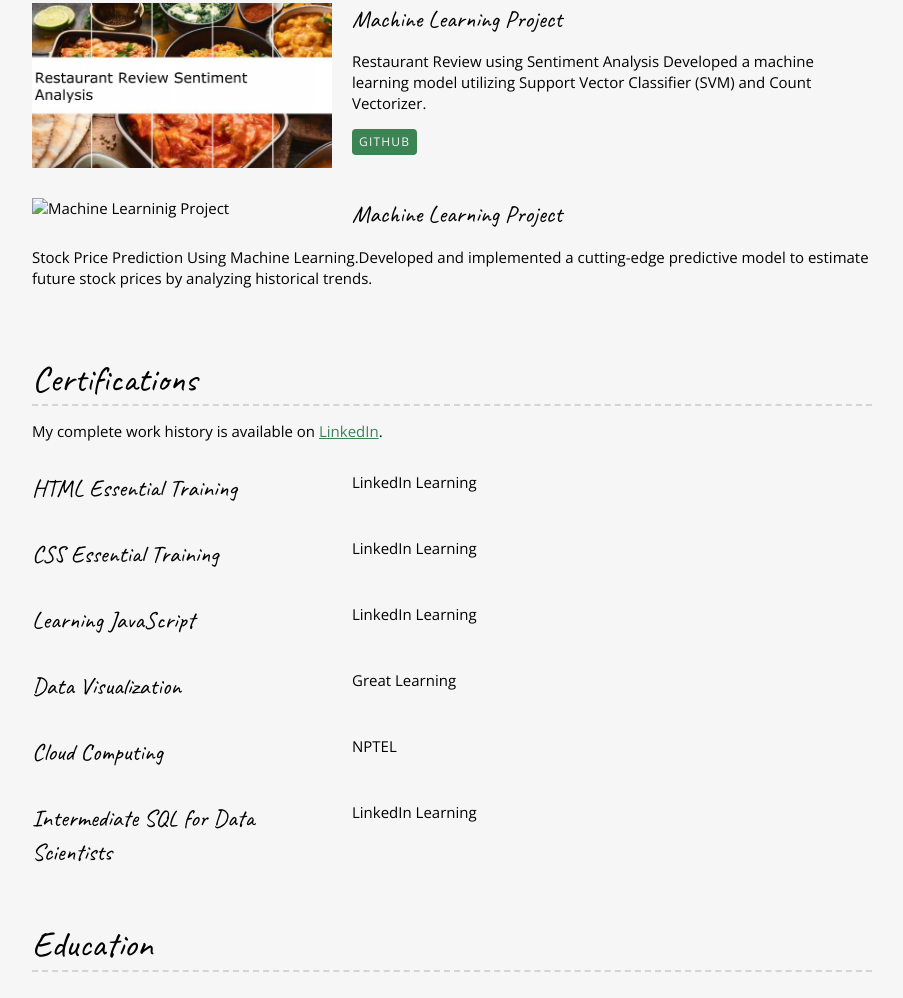
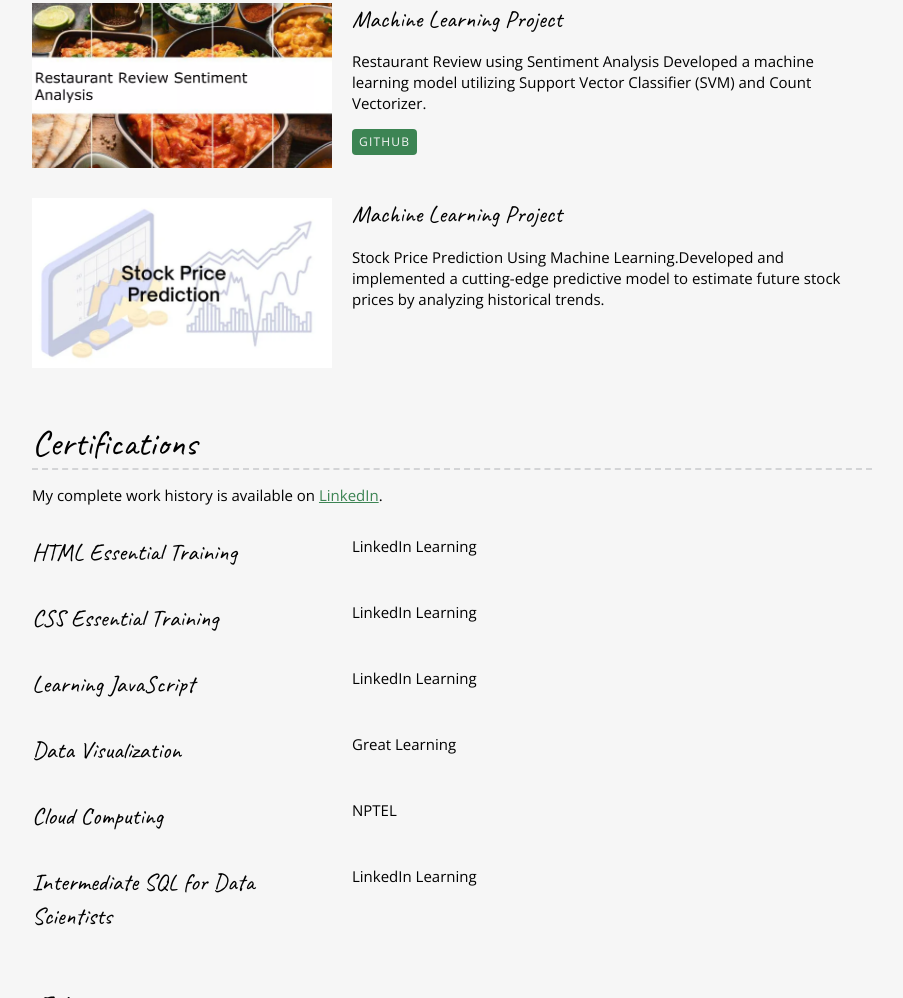
Before and after one commit to srinivas77777775/Personal-Website, a plain HTML site: page resume.html in a window 1280 px wide. Shown: the part 1317-2315 px from the top of the page, without its empty margins (188-1091 px from the left). Drawn offline with nearby package versions, Linux system fonts and the light colour scheme; files whose address does not match are found by name.

Commit message:
Update resume.html

```diff
--- a/resume.html
+++ b/resume.html
@@ -56,7 +56,7 @@
           </section>
 
           <section class="project-item">
-            <img src="images/stock_pp.png" srcset="images/stock_pp.png 2x" alt="Machine Learninig Project">
+            <img src="stock_pp.png" srcset="stock_pp.png 2x" alt="Machine Learninig Project">
             <h3>Machine Learning Project</h3>
             <p>Stock Price Prediction Using Machine Learning.Developed and implemented a cutting-edge predictive model to estimate future stock prices by analyzing historical trends.</p>
           </section>
```
